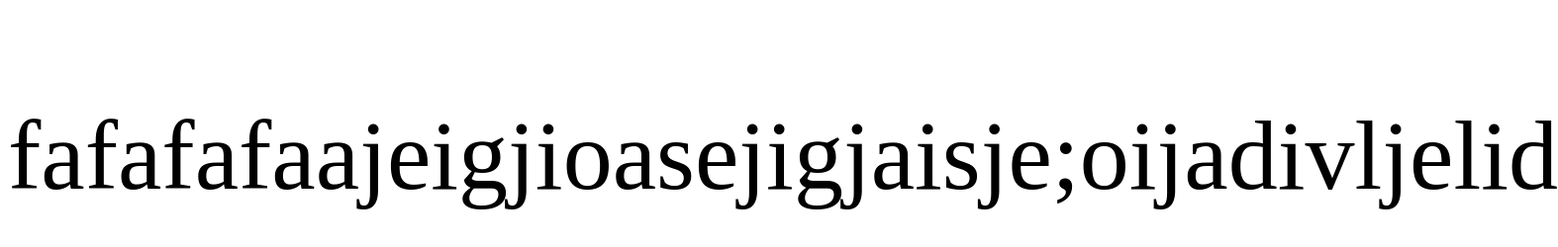
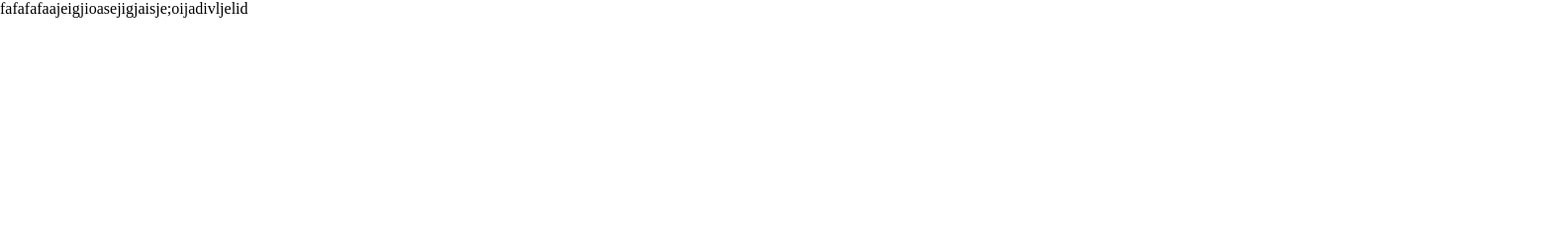
Before and after one commit to takumiiiiiiiiii/portfolio, a plain HTML site: page index.html in a window 1280 px wide. Shown: the whole page at 99% size, 1574 px wide, since content can reach past the window. Drawn offline with Linux system fonts and the light colour scheme.

Commit message:
ふぁふぁf

```diff
--- a/styles/style.css
+++ b/styles/style.css
@@ -1,3 +1,17 @@
-p{
-    font-size: 100px;
-}
+*{
+    margin: 0;
+    padding: 0;
+    box-sizing: border-box;
+    max-width: 100%;
+
+  }
+
+  @media (min-width: 768px) {
+
+  }
+  :root {
+    --main-color: #FFD610;
+    --sub-color:#D7F4FC;
+    --char-color:#242424;
+    --gray-bg:#E8E8E8;
+  }
```
